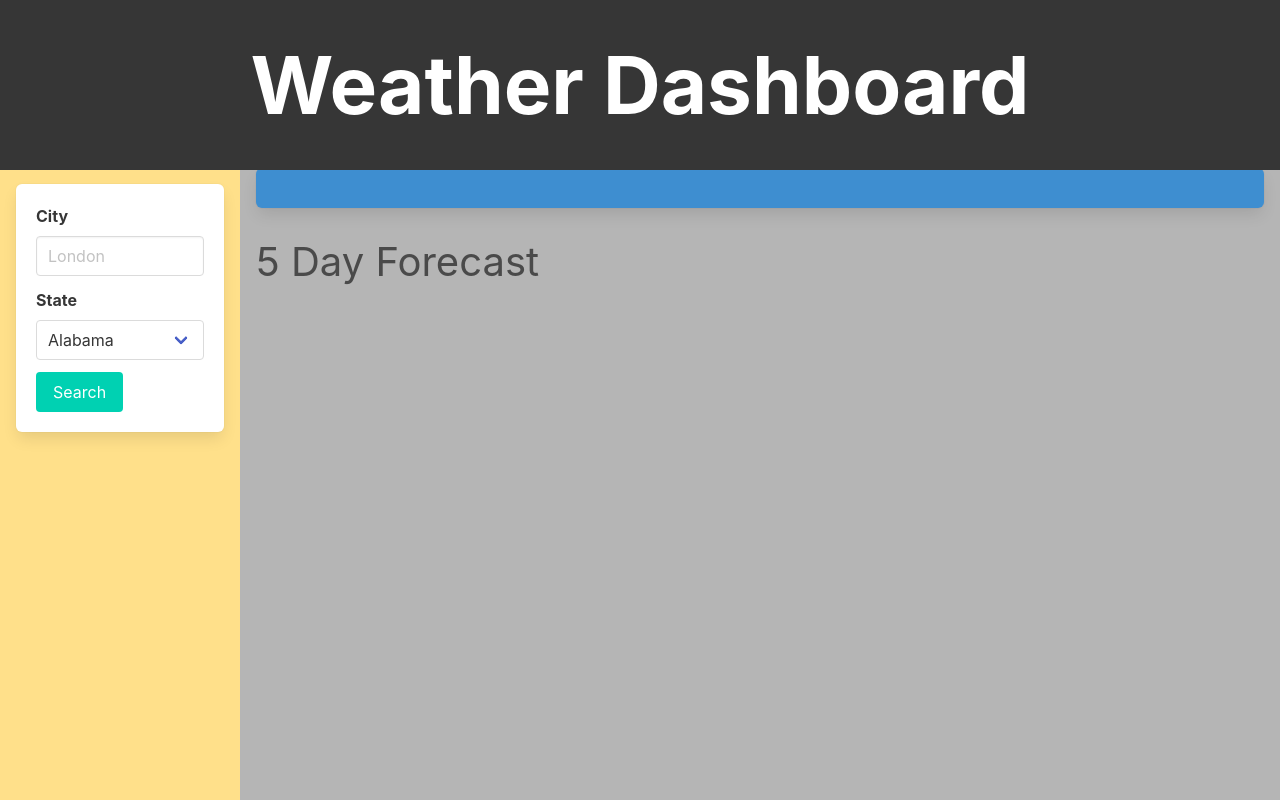
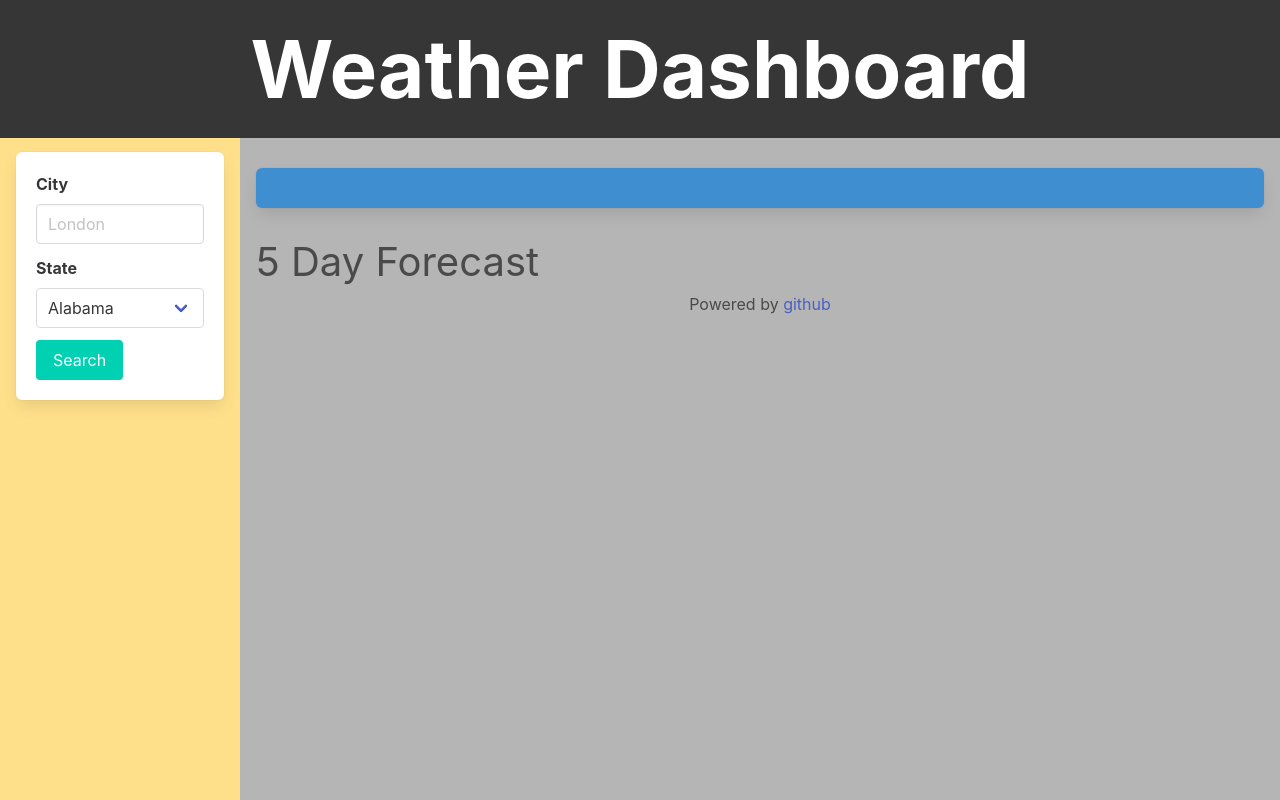
Before and after one commit to cwen13/waether-tracker, a plain HTML site: page results.html in a window 1280 px wide. Shown: the top 800 px of the page. Drawn offline with nearby package versions, Linux system fonts and the light colour scheme.

Commit message:
adding powered by github footer

```diff
--- a/assets/css/index.css
+++ b/assets/css/index.css
@@ -13,6 +13,12 @@ main {
   align-items: center;
 }
 
+footer {
+  display: flex;
+  flex-direction:row;
+  justify-content: center;
+}
+
 .entries {
   margin: 2rem;
   max-width: 75rem;
--- a/assets/css/results.css
+++ b/assets/css/results.css
@@ -24,6 +24,12 @@ form {
   margin: 1rem;
 }
 
+footer {
+  display: flex;
+  flex-direction:row;
+  justify-content: center;
+}
+
 .prev-cities > li {
   margin: 1rem 1rem 1rem 1rem;
 }
@@ -35,7 +41,7 @@ form {
 
 .title {
   text-align: center;
-  padding: 2.5rem 0rem;
+  padding: 1.5rem 0rem;
   font-size: 5rem;
   font-weight: bolder;
 }
@@ -46,7 +52,7 @@ form {
   position: fixed;
   z-index: 1;
   overflow-x: hidden;
-  margin: 5.5rem 0rem 0rem 0rem;
+  margin: 3.5rem 0rem 0rem 0rem;
 }
 
 .week-forecast {
--- a/results.html
+++ b/results.html
@@ -106,9 +106,13 @@
 	<!-- small cards showing the next five days -->
 	<section class="week-forecast coulmn">
 	</section>
+	<footer>
+	  <p> Powered by <a href="https://github.com/cwen13/weather-tracker">github</a></p>
+	</footer>
 
-      <script src="https://code.jquery.com/jquery-3.5.1.min.js"></script>
-      <script src="./assets/js/results.js"></script>
     </main>
+    <script src="https://code.jquery.com/jquery-3.5.1.min.js"></script>
+    <script src="./assets/js/results.js"></script>
+
   </body>
 </html>
```
Also changed, not shown: index.html (+5 -0 lines).
